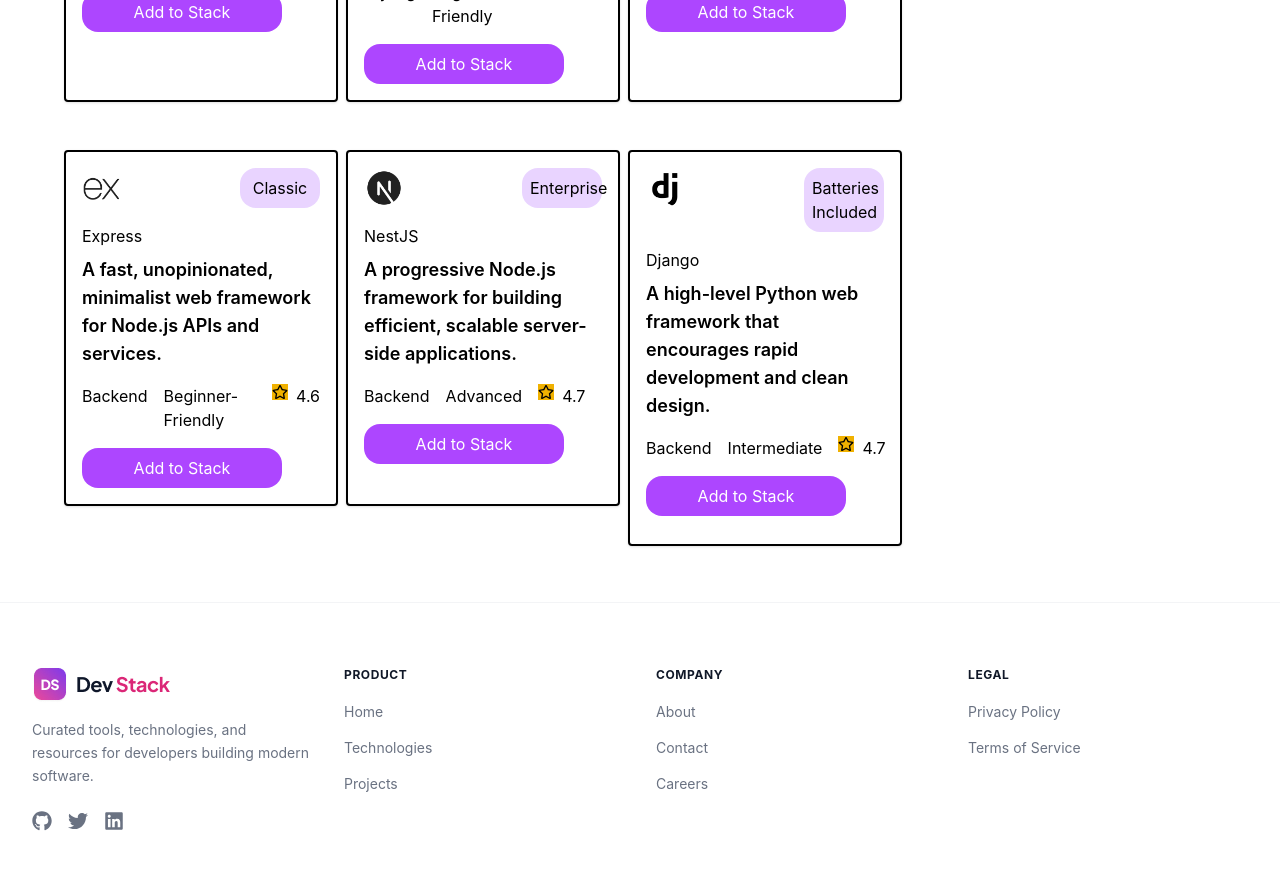
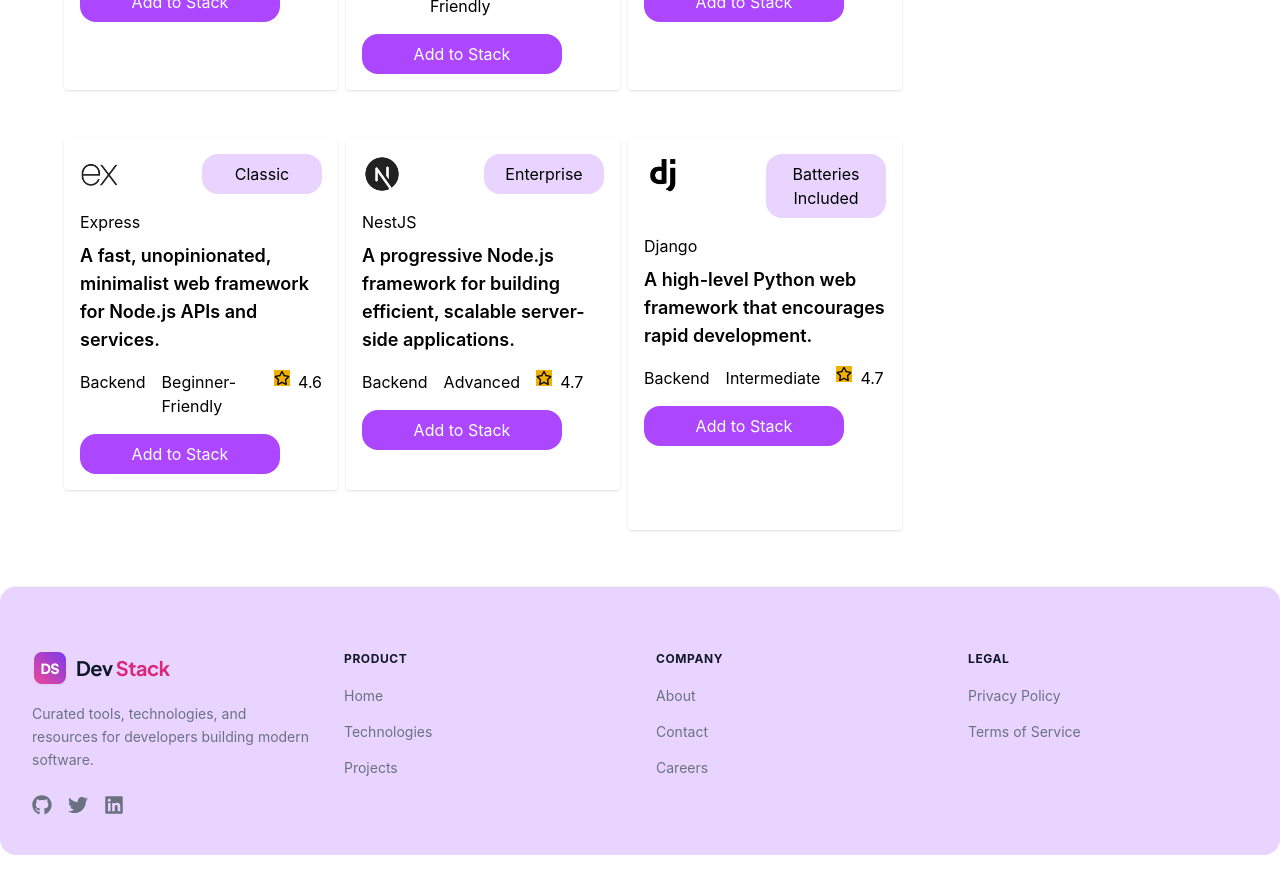
Before and after one commit to afsanalaz953/dev-stack, a React (Vite) app: page / in a window 1280 px wide. Shown: the part 2000-2879 px from the top of the page. After the commit the page ends 2855 px from the top, so only its background shows below. Built offline with nearby package versions, Linux system fonts and the light colour scheme.

Commit message:
fallback added

```diff
--- a/public/data.json
+++ b/public/data.json
@@ -113,7 +113,7 @@
     "id": "django",
     "name": "Django",
     "category": "Backend",
-    "description": "A high-level Python web framework that encourages rapid development and clean design.",
+    "description": "A high-level Python web framework that encourages rapid development.",
     "icon": "/public/assets/django.jpg",
     "rating": 4.7,
     "difficulty": "Intermediate",
--- /dev/null
+++ b/src/App.tsx
@@ -0,0 +1,41 @@
+import React from 'react';
+import { useState } from "react";
+import Navbar from './components/Nav';
+import Banner from './components/Banner';
+import { ToastContainer } from 'react-toastify';
+import Body from './components/Body';
+import Footer from './components/Footer';
+import type { IProducts } from './types';
+import { Suspense } from 'react';
+
+const usersFetch = async() =>{
+const response = await fetch("/public/data.json")
+const data = await response.json()
+return data
+}
+
+const usersPromise =  usersFetch();
+
+
+
+const App = () => {
+ const [stack, setStack] = useState<IProducts[]>([])
+
+    return (
+        <div>
+            <Navbar />
+   <Banner />
+    <ToastContainer position="top-right" autoClose={2000} theme="colored" />
+    <Suspense fallback ={<div>Loading...</div>}>
+   <Body  usersPromise={usersPromise}
+   stack={stack}
+   setStack = {setStack}
+   />
+   </Suspense>
+   <Footer />
+
+        </div>
+    );
+};
+
+export default App;
--- a/src/components/Body.tsx
+++ b/src/components/Body.tsx
@@ -1,4 +1,4 @@
-import { use, useState } from "react";
+import { use, useState, type Dispatch, type SetStateAction } from "react";
 import type { IProducts } from "../types";
 import { FaRegStar } from "react-icons/fa";
 import { LuDelete } from "react-icons/lu";
@@ -6,13 +6,15 @@
 
 interface IProductsProps {
   usersPromise: Promise<IProducts[]>;
+  stack: IProducts[];
+  setStack: Dispatch<SetStateAction<IProducts[]>>;
 }
 
-const Body = ({ usersPromise }: IProductsProps) => {
+const Body = ({ usersPromise, stack, setStack }: IProductsProps) => {
   console.log(usersPromise, "typePromise");
 
   // for button functinality
-  const [stack, setStack] = useState<IProducts[]>([])
+  // const [stack, setStack] = useState<IProducts[]>([])
 
   const data = use(usersPromise);
   console.log(data, "usersData");
@@ -50,11 +52,11 @@
         Pick one technology per category to build your ideal stack.
       </p>
 
-<div className="grid grid-cols-12 gap-2 p-6 sm:gap-6 sm:py-4">
+<div className="grid grid-cols-12 gap-6 p-6 sm:gap-6 sm:py-4">
     {/* Left side: all cards grid */}
     <div className="allcards grid grid-cols-3 col-span-9 gap-2 space-y-10 p-10 ">
       {data.map((newProduct) => (
-        <div key={newProduct.name} className="border-2 shadow p-4 space-y-4 rounded ">
+        <div key={newProduct.name} className="border-0 shadow  p-4 space-y-4 rounded ">
           <div className="1st flex gap-8 justify-between">
  <img
             className="mx-auto w-10 block h-10 rounded-full sm:mx-0 sm:shrink-0"
@@ -62,7 +64,7 @@
             alt=""
           />
 
-          <button className="bg-purple-200 hover:bg-purple-500  rounded-2xl w-20 p-2">{newProduct.badge}</button>
+          <button className="bg-purple-200 hover:bg-purple-500  rounded-2xl w-30 p-2">{newProduct.badge}</button>
           </div>
 
           <div className="space-y-2 text-center sm:text-left">
--- a/src/components/Footer.tsx
+++ b/src/components/Footer.tsx
@@ -3,7 +3,7 @@
 
 const Footer = () => {
   return (
-    <footer className="bg-white pt-16 pb-12 border-t border-gray-100">
+    <footer className="bg-purple-200 pt-16 pb-10 border-t rounded-2xl border-gray-100 container mx-auto">
       <div className="max-w-7xl mx-auto px-4 sm:px-6 lg:px-8">
         <div className="grid grid-cols-1 md:grid-cols-2 lg:grid-cols-4 gap-12 lg:gap-8">
 
--- a/src/main.tsx
+++ b/src/main.tsx
@@ -1,26 +1,17 @@
 import { StrictMode } from 'react'
 import { createRoot } from 'react-dom/client'
 import './index.css'
-import Navbar from './components/Nav'
-import Banner from './components/Banner'
-import Footer from './components/Footer'
-import Body from './components/Body'
-import { ToastContainer } from 'react-toastify'
+import App from './App'
+// import Navbar from './components/Nav'
+// import Banner from './components/Banner'
+// import Footer from './components/Footer'
+// import Body from './components/Body'
+// import { ToastContainer } from 'react-toastify'
 
-const usersFetch = async() =>{
-const response = await fetch("/public/data.json")
-const data = await response.json()
-return data
-}
 
-const usersPromise =  usersFetch();
 
 createRoot(document.getElementById('root')!).render(
   <StrictMode>
-   <Navbar />
-   <Banner />
-    <ToastContainer position="top-right" autoClose={2000} theme="colored" />
-   <Body  usersPromise={usersPromise} />
-   <Footer />
+   <App />
   </StrictMode>,
 )
```
